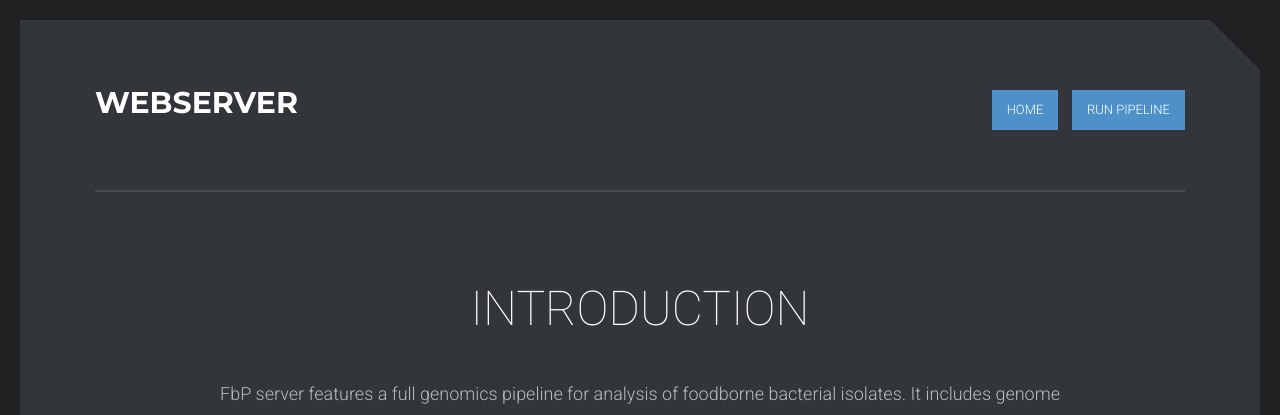
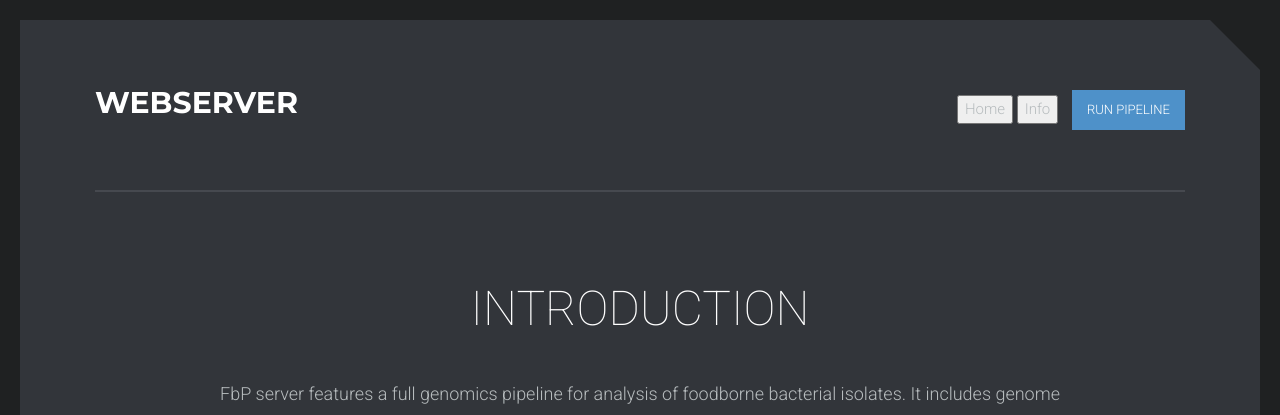
Before and after one commit to taylorSci/BIOL-7210_Predictive-web-server, a Django app: page /fbp/ in a window 1280 px wide. Shown: the top 415 px of the page. Run offline with Django 3.2, Linux system fonts and the light colour scheme; some libraries are stand-ins or nearby versions.

Commit message:
added info page and fixed home button

```diff
--- a/django/foodbornePathogen/templates/foodbornePathogen/base.html
+++ b/django/foodbornePathogen/templates/foodbornePathogen/base.html
@@ -35,7 +35,8 @@ http://www.templatemo.com/preview/templatemo_421_raleway
 				<div class="col-md-8">
 					<nav id="nav" class="main-navigation hidden-xs hidden-sm">
 						<ul class="main-menu">
-							<li><a class="show -1 active homebutton" href="">Home</a></li>
+							<button onclick="document.location='/fbp'">Home</button>
+							<button onclick="document.location='/fbp/info'">Info</button>
 						      	<li><div class="dropdown">
 						      	<button onclick="myFunction()" class="dropbtn">Run Pipeline</button>
 							<div id="myDropdown" class="dropdown-content">
@@ -49,7 +50,8 @@ http://www.templatemo.com/preview/templatemo_421_raleway
 					</nav>
 					<nav class="main-navigation menu-responsive hidden-md hidden-lg">
 						<ul class="main-menu">
-							<li> <a class="show-1 active homebutton" href="">Home</a></li>
+							<button onclick="document.location='/fbp'">Home</button>
+							<button onclick="document.location='/fbp/info'">Info</button>
 							<li><div class="dropdown">
 						      	<button onclick="myFunction()" class="dropbtn">Run Pipeline</button>
 							<div id="myDropdown" class="dropdown-content">
--- a/django/foodbornePathogen/urls.py
+++ b/django/foodbornePathogen/urls.py
@@ -6,4 +6,5 @@ urlpatterns = [path('', views.index, name='index'),
                path('terms/', views.terms, name='terms'),
                path('options/<str:range_choice>', views.options, name='options'),
                path('submitted/<uuid:job_id>', views.submitted, name='submitted'),
+               path('info/', views.info, name='info'),
                path('results/<uuid:job_id>', views.results, name='results')]
--- a/django/foodbornePathogen/views.py
+++ b/django/foodbornePathogen/views.py
@@ -37,6 +37,9 @@ def index(request):
     context = deepcopy(CONTEXT)
     return render(request, 'foodbornePathogen/index.html', context)
 
+def info(request):
+    context = deepcopy(CONTEXT)
+    return render(request, 'foodbornePathogen/info.html', context)
 
 def terms(request):
     context = deepcopy(CONTEXT)
```
Also changed, not shown: django/foodbornePathogen/templates/foodbornePathogen/info.html (added, +21 -0 lines), django/foodbornePathogen/static/foodbornePathogen/img/pipeline.jpg (added). Lines whose indentation alone changed are shown as unchanged.
